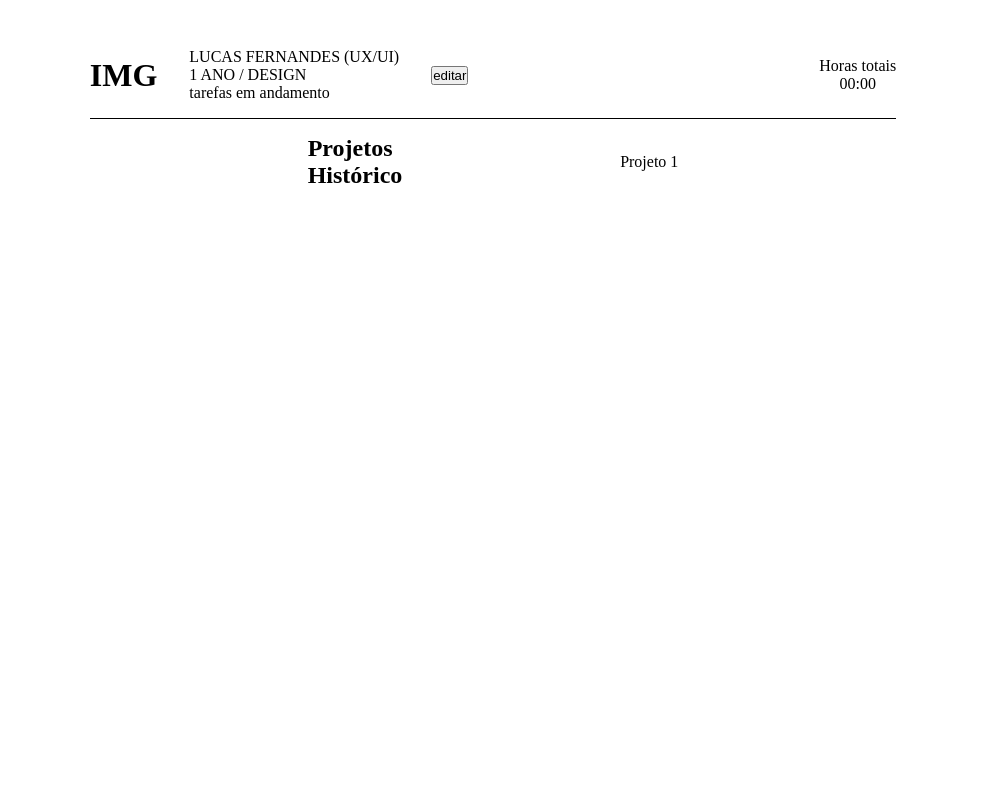
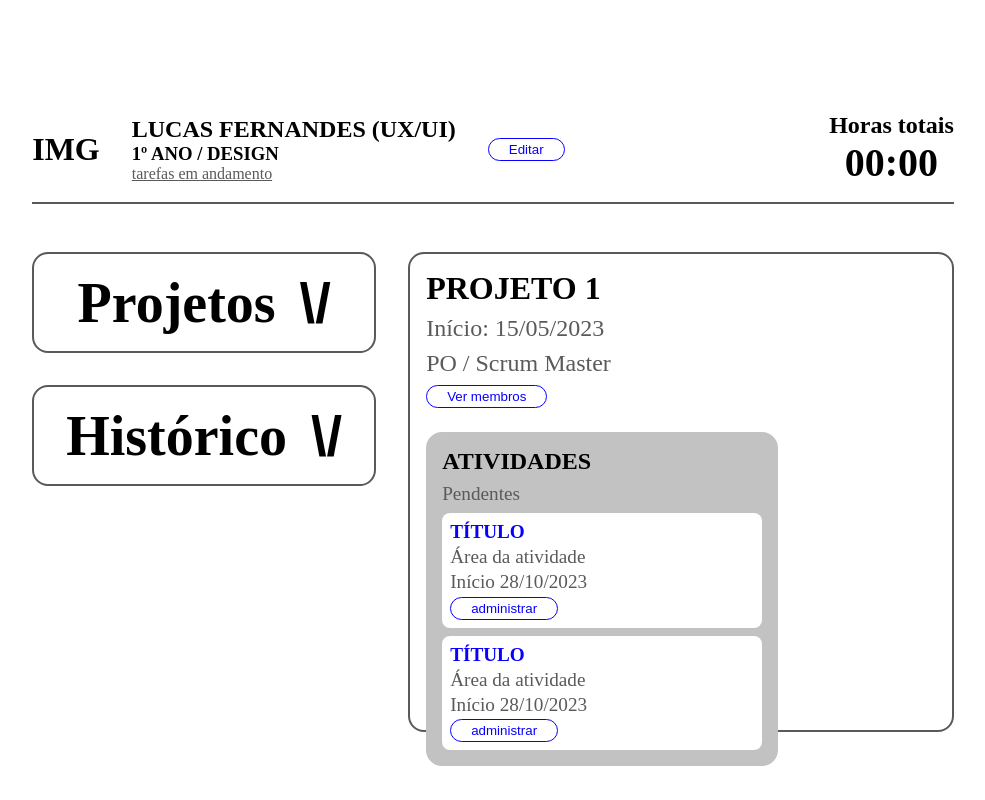
Before and after one commit to Maua-Dev/portal_interno_front, a Next.js app: page /time_log in a window 1280 px wide. Shown: the whole page, without its empty margins (147-1132 px from the left). Built offline with nearby package versions, Linux system fonts and the light colour scheme; no server answers; what inversify would draw is missing.

Commit message:
added page skeleton 👍

```diff
--- a/src/app/time_log/page.tsx
+++ b/src/app/time_log/page.tsx
@@ -8,23 +8,55 @@ export default function TimeLog() {
           <div className={styles.content}>
             <h1>IMG</h1>
             <div>
-              <p>LUCAS FERNANDES (UX/UI)</p>
-              <p>1 ANO / DESIGN</p>
+              <h2>LUCAS FERNANDES (UX/UI)</h2>
+              <h3>1º ANO / DESIGN</h3>
               <p>tarefas em andamento</p>
             </div>
-            <button>editar</button>
+            <button>Editar</button>
           </div>
           <div className={styles.hours}>
-            <p>Horas totais</p>
+            <h2>Horas totais</h2>
             <span>00:00</span>
           </div>
         </header>
-        <section className={styles.projects}>
-          <aside>
-            <h2>Projetos</h2>
-            <h2>Histórico</h2>
+
+        <section className={styles.body}>
+          <aside className={styles.widgets}>
+            <div>
+              <h2>Projetos</h2>
+              <button>\/</button>
+            </div>
+            <div>
+              <h2>Histórico</h2>
+              <button>\/</button>
+            </div>
           </aside>
-          <article>Projeto 1</article>
+          <article className={styles.container}>
+            <div>
+              <h2>PROJETO 1</h2>
+              <p>Início: 15/05/2023</p>
+              <p>PO / Scrum Master</p>
+              <button>Ver membros</button>
+            </div>
+            <div className={styles.project}>
+              <div className={styles.activities}>
+                <h3>ATIVIDADES</h3>
+                <span className={styles["activities-status"]}>Pendentes</span>
+                <div>
+                  <h4>TÍTULO</h4>
+                  <p>Área da atividade</p>
+                  <span>Início 28/10/2023</span>
+                  <button>administrar</button>
+                </div>
+                <div>
+                  <h4>TÍTULO</h4>
+                  <p>Área da atividade</p>
+                  <span>Início 28/10/2023</span>
+                  <button>administrar</button>
+                </div>
+              </div>
+            </div>
+          </article>
         </section>
       </main>
     </>
--- a/src/app/time_log/time_log.module.css
+++ b/src/app/time_log/time_log.module.css
@@ -12,9 +12,9 @@
 .header {
   display: flex;
   flex-direction: row;
-  border-bottom: #000 1px solid;
-  width: 70%;
-  padding: 0 0 1rem 0;
+  border-bottom: #5b5a5a 2px solid;
+  width: 80%;
+  padding: 4rem 0 1rem 0;
   gap: 2rem;
   justify-content: space-between;
 }
@@ -27,6 +27,26 @@
   width: 70%;
 }
 
+.content div p {
+  text-decoration: underline;
+  color: #5b5a5a;
+}
+
+.content button {
+  background-color: #fff;
+  border: #0800ff 1px solid;
+  color: #0800ff;
+  border-radius: 24px;
+  padding: 3px 20px 3px 20px;
+  transition: all 0.3s ease-in-out;
+}
+
+.content button:hover {
+  background-color: #0800ff;
+  color: #fff;
+  cursor: pointer;
+}
+
 .hours {
   display: flex;
   flex-direction: column;
@@ -34,11 +54,144 @@
   justify-content: center;
 }
 
-.projects {
+.hours span {
+  font-size: 2.5rem;
+  font-weight: bold;
+}
+
+.body {
   display: flex;
   flex-direction: row;
+  align-items: flex-start;
+  justify-content: space-between;
+  padding: 3rem 0 0 0;
+  width: 80%;
+  gap: 2rem;
+}
+
+.widgets {
+  display: flex;
+  flex-direction: column;
   align-items: center;
-  justify-content: space-evenly;
-  padding: 1rem 0 0 0;
-  width: 70%;
+  justify-content: center;
+  gap: 2rem;
 }
+
+.widgets div {
+  border: #5b5a5a 2px solid;
+  border-radius: 16px;
+  padding: 1rem 2rem 1rem 2rem;
+  width: 100%;
+  display: flex;
+  align-items: center;
+  justify-content: center;
+  gap: 1.5rem;
+}
+
+.widgets div h2 {
+  font-size: 3.5rem;
+  font-weight: bold;
+}
+
+.widgets div button {
+  font-size: 3.5rem;
+  font-weight: bold;
+  border: none;
+  background-color: #fff;
+  color: #000;
+}
+
+.widgets div button:hover {
+  cursor: pointer;
+}
+
+.container {
+  width: 100%;
+  border: #5b5a5a 2px solid;
+  border-radius: 16px;
+  height: 60vh;
+  display: flex;
+  flex-direction: column;
+  align-items: flex-start;
+  justify-content: flex-start;
+  padding: 1rem;
+  gap: 1.5rem;
+}
+
+.container div {
+  display: flex;
+  flex-direction: column;
+  align-items: flex-start;
+  justify-content: flex-start;
+  gap: 0.5rem;
+}
+
+.container div h2 {
+  font-size: 2rem;
+  font-weight: bold;
+}
+
+.container div p {
+  font-size: 1.5rem;
+  color: #5b5a5a;
+}
+
+.container div button {
+  background-color: #fff;
+  border: #0800ff 1px solid;
+  color: #0800ff;
+  border-radius: 24px;
+  padding: 3px 20px 3px 20px;
+  transition: all 0.3s ease-in-out;
+}
+
+.container div button:hover {
+  background-color: #0800ff;
+  color: #fff;
+  cursor: pointer;
+}
+
+.project {
+  display: flex;
+  flex-direction: row;
+  gap: 12rem;
+}
+
+.activities {
+  display: flex;
+  flex-direction: column;
+  gap: 0.2rem;
+  background-color: #c3c2c2;
+  border-radius: 16px;
+  padding: 1rem;
+}
+
+.activities h3 {
+  font-size: 1.5rem;
+  font-weight: bold;
+  color: #000;
+}
+
+.activities-status {
+  font-size: 1.2rem;
+  color: #5b5a5a;
+}
+
+.activities div {
+  background-color: #fff;
+  border-radius: 8px;
+  padding: 8px;
+  gap: 0.2rem;
+  width: 20rem;
+}
+
+.activities div h4 {
+  color: #0800ff;
+  font-size: 1.2rem;
+}
+
+.activities div span,
+.activities div p {
+  font-size: 1.2rem;
+  color: #5b5a5a;
+}
```
